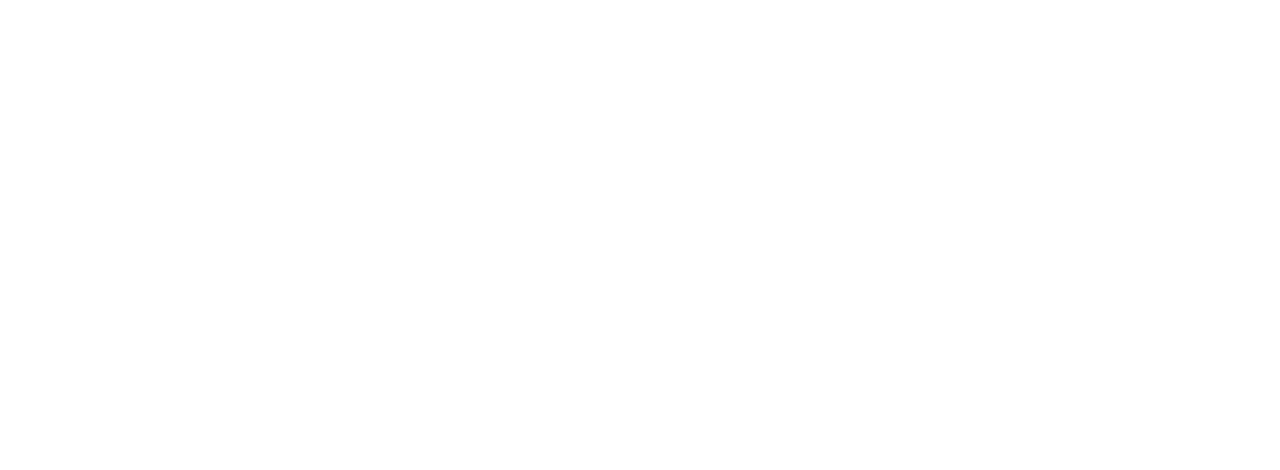
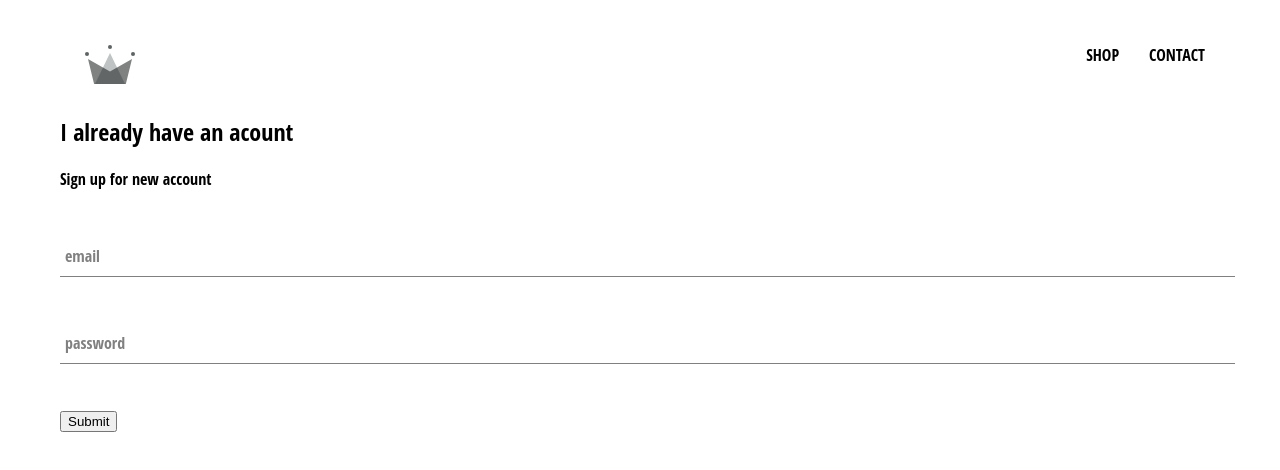
Before and after one commit to AllenLiu7/online-shop, a React (Create React App) app: page /sign in a window 1280 px wide. Shown: the top 470 px of the page. Built offline with nearby package versions, Linux system fonts and the light colour scheme.

Commit message:
finished form input component

```diff
--- a/src/App.css
+++ b/src/App.css
@@ -2,3 +2,8 @@ body {
   font-family: "Open Sans Condensed";
   padding: 20px 60px;
 }
+
+a {
+  text-decoration: none;
+  color: black;
+}
--- a/src/App.js
+++ b/src/App.js
@@ -3,13 +3,17 @@ import "./App.css";
 import HomePage from "./pages/homepage.component.jsx";
 import shopPage from "./components/shop/shop-page.component";
 import { Switch, Route } from "react-router-dom";
+import Header from "./components/header/header.component";
+import SignPage from "./components/sign-in&up-page/sign-in&up-page.component";
 
 function App() {
   return (
     <div>
+      <Header />
       <Switch>
         <Route exact path="/" component={HomePage} />
         <Route path="/shop" component={shopPage} />
+        <Route path="/sign" component={SignPage} />
       </Switch>
     </div>
   );
--- /dev/null
+++ b/src/components/form-input/form-input.component.jsx
@@ -0,0 +1,24 @@
+import React from "react";
+import "./form-input.styles.scss";
+
+function FormInput({ handleChange, label, ...otherprops }) {
+  return (
+    <div className="group">
+      <input
+        className="form-input"
+        onChange={handleChange}
+        {...otherprops}
+      ></input>
+      {label ? (
+        <label
+          className={`${
+            otherprops.value.length ? "shrink" : ""
+          } form-input-label`}
+        >
+          {label}
+        </label>
+      ) : null}
+    </div>
+  );
+}
+export default FormInput;
--- /dev/null
+++ b/src/components/form-input/form-input.styles.scss
@@ -0,0 +1,54 @@
+$sub-color: grey;
+$main-color: black;
+
+@mixin shrinkLabel {
+  top: -14px;
+  font-size: 12px;
+  color: $main-color;
+}
+
+.group {
+  position: relative;
+  margin: 45px 0;
+
+  .form-input {
+    background: none;
+    background-color: white;
+    color: $sub-color;
+    font-size: 18px;
+    padding: 10px 10px 10px 5px;
+    display: block;
+    width: 100%;
+    border: none;
+    border-radius: 0;
+    border-bottom: 1px solid $sub-color;
+    margin: 25px 0;
+
+    &:focus {
+      outline: none;
+    }
+
+    &:focus ~ .form-input-label {
+      @include shrinkLabel();
+    }
+  }
+
+  input[type='password'] {
+    letter-spacing: 0.3em;
+  }
+
+  .form-input-label {
+    color: $sub-color;
+    font-size: 16px;
+    font-weight: normal;
+    position: absolute;
+    pointer-events: none;
+    left: 5px;
+    top: 10px;
+    transition: 300ms ease all;
+
+    &.shrink {
+      @include shrinkLabel();
+    }
+  }
+}
--- /dev/null
+++ b/src/components/header/header.component.jsx
@@ -0,0 +1,24 @@
+import React from "react";
+import { Link } from "react-router-dom";
+
+import { ReactComponent as Logo } from "../../assets/crown.svg";
+
+import "./header.styles.scss";
+
+const Header = () => (
+  <div className="header">
+    <Link className="logo-container" to="/">
+      <Logo className="logo" />
+    </Link>
+    <div className="options">
+      <Link className="option" to="/shop">
+        SHOP
+      </Link>
+      <Link className="option" to="/shop">
+        CONTACT
+      </Link>
+    </div>
+  </div>
+);
+
+export default Header;
--- /dev/null
+++ b/src/components/header/header.styles.scss
@@ -0,0 +1,25 @@
+.header {
+  height: 70px;
+  width: 100%;
+  display: flex;
+  justify-content: space-between;
+  margin-bottom: 25px;
+
+  .logo-container {
+    height: 100%;
+    width: 70px;
+    padding: 25px;
+  }
+
+  .options {
+    width: 50%;
+    height: 100%;
+    display: flex;
+    align-items: center;
+    justify-content: flex-end;
+
+    .option {
+      padding: 10px 15px;
+    }
+  }
+}
--- /dev/null
+++ b/src/components/sign-in&up-page/sign-in&up-page.component.jsx
@@ -0,0 +1,12 @@
+import React from "react";
+import SignInForm from "../sign-in-form/sign-in-form.component";
+
+function SignPage(props) {
+  return (
+    <div>
+      <SignInForm />
+    </div>
+  );
+}
+
+export default SignPage;
--- /dev/null
+++ b/src/components/sign-in-form/sign-in-form.component.jsx
@@ -0,0 +1,48 @@
+import React, { Component } from "react";
+import FormInput from "../form-input/form-input.component";
+
+class SignInForm extends Component {
+  state = { email: "", password: "" };
+
+  handleSummit = (event) => {
+    event.preventDefault();
+    this.setState({ email: "", password: "" });
+  };
+
+  handleChange = (event) => {
+    const { name, value } = event.target;
+    this.setState({ [name]: value });
+  };
+
+  render() {
+    return (
+      <div className="sign-in">
+        <h2>I already have an acount</h2>
+        <span>Sign up for new account</span>
+        <form action="" onSubmit={this.handleSummit}>
+          <FormInput
+            type="email"
+            name="email"
+            value={this.state.email}
+            handleChange={this.handleChange}
+            label="email"
+            required
+          />
+
+          <FormInput
+            type="password"
+            name="password"
+            value={this.state.password}
+            handleChange={this.handleChange}
+            label="password"
+            required
+          />
+
+          <input type="submit" />
+        </form>
+      </div>
+    );
+  }
+}
+
+export default SignInForm;
--- /dev/null
+++ b/src/components/sign-in-form/sign-in-form.styles.scss
@@ -0,0 +1,5 @@
+.sign-in {
+  width: 30vw;
+  display: flex;
+  flex-direction: column;
+}
--- a/src/pages/homepage.component.jsx
+++ b/src/pages/homepage.component.jsx
@@ -1,6 +1,5 @@
 import React from "react";
 import "./homepage.styles.scss";
-
 import Directory from "../components/directory/directory.component";
 
 const HomePage = () => {
```
Also changed, not shown: src/assets/crown.svg (added).
